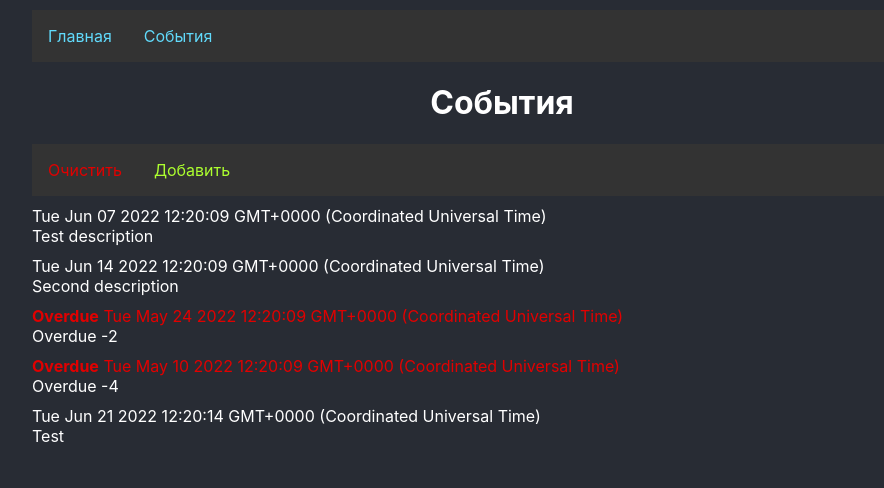
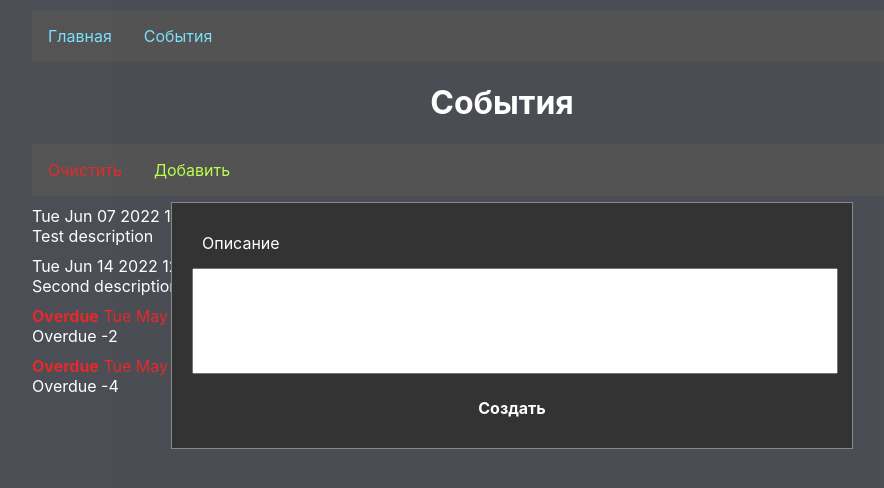
Before and after one commit to il8q/TrustedTestTask, a React (Create React App) app: page /events in a window 1280 px wide. Both pictures are taken after a click on the link "Добавить". Shown: the top 488 px of the page, without its empty margins (138-1022 px from the left). Built offline with nearby package versions, Linux system fonts and the light colour scheme.

Commit message:
Добавлено всплывающее окно

```diff
--- a/src/event-list-page/EventListPage.tsx
+++ b/src/event-list-page/EventListPage.tsx
@@ -3,11 +3,13 @@ import {DomainModel, EventListElement, EventHandler as DomainEventHandler} from
 import React from "react";
 import EventListManagerPanel from "./event-list-manager-panel/EventListManagerPanel";
 import EventHandler from "./event-list-manager-panel/event-handler/event-handler";
+import AddEventElementListPanel from "./event-list-manager-panel/add-event-element-list-panel/AddEventElementListPanel";
 
 type PageProperties = {
 };
 type PageState = {
     events: Array<EventListElement>;
+    showAddEventPanel: boolean;
 };
 
 
@@ -24,6 +26,7 @@ export default class EventListPage extends React.Component<PageProperties, PageS
         this.domainModel.subscribe("eventList", this.eventHandler);
         this.state = {
             events: this.domainModel.getEventList(),
+            showAddEventPanel: false,
         };
     }
 
@@ -33,6 +36,7 @@ export default class EventListPage extends React.Component<PageProperties, PageS
                 <h1 className="text-to-center">События</h1>
                 <EventListManagerPanel eventHandler={this.domainModel}/>
                 {this.renderEventList()}
+                {this.renderPopup()}
             </div>
         );
     }
@@ -45,10 +49,34 @@ export default class EventListPage extends React.Component<PageProperties, PageS
         ));
     }
 
-    public updateState()
+    public updateEventList()
     {
         this.setState({
             events: this.domainModel.getEventList(),
         });
     }
+
+    public openAddEventPanel()
+    {
+        this.setState({
+            showAddEventPanel: true,
+        });
+    }
+
+    public closeAddEventPanel()
+    {
+        this.setState({
+            showAddEventPanel: false,
+        });
+    }
+
+    private renderPopup() {
+        if (this.state.showAddEventPanel) {
+            return <AddEventElementListPanel
+                eventHandler={this.domainModel}
+                subscribeTo={this.domainModel}
+            />;
+        }
+        return (<div></div>);
+    }
 }
--- a/src/event-list-page/domain-model/domain-model.ts
+++ b/src/event-list-page/domain-model/domain-model.ts
@@ -2,7 +2,7 @@ import DemoDataGenerator from "./demo-data-generator";
 import EventListElementFactory from "./event-list-element-factory";
 import EventListElement from "./event-list-element";
 import EventHandler from "./event-handler";
-import {DomainModelEvent} from "./domain-model-event";
+import {DomainModelEvent, Parameters} from "./domain-model-event";
 import EventSubscriber from "./event-subscriber";
 
 export default class DomainModel implements EventHandler, EventSubscriber
@@ -21,38 +21,32 @@ export default class DomainModel implements EventHandler, EventSubscriber
         this.subscribers = new Map<string, EventHandler>();
     }
 
-
-
     public applyEvent(event: DomainModelEvent)
     {
         switch (event.eventName) {
             case "addToEventList":
-                this.eventListElements.push(this.eventListElementFactory.create(
-                    this.eventCounter,
-                    <string>event.parameters.get("description")
-                ));
-                this.updateEventList();
+                this.addToEventList(event);
                 break;
             case "clearEventList":
-                this.eventListElements = new Array<EventListElement>;
-                this.updateEventList();
+                this.clearEventList();
                 break;
-            case "error":
-                throw new Error(<string>event.parameters.get("description"));
+            case "openAddEventPanel":
+                this.openAddEventPanel();
+                break;
             default:
                 throw new Error("Unknown event \""  + event.eventName + "\"");
         }
     }
 
-    public updateEventList()
-    {
-        let eventList = this.subscribers.get("eventList");
+    public sendToSubscriber(
+        name: string,
+        eventName: string,
+        eventParameters: Map<string, any> = new Map<string, any>()
+    ) {
+        let eventList = this.subscribers.get(name);
         // @ts-ignore
         eventList.applyEvent(
-            new DomainModelEvent(
-                "updateEventList",
-                new Map<string, any>(),
-            )
+            new DomainModelEvent(eventName, eventParameters)
         )
     }
 
@@ -64,4 +58,40 @@ export default class DomainModel implements EventHandler, EventSubscriber
     public subscribe(ownName: string, subscriber: EventHandler): void {
         this.subscribers.set(ownName, subscriber);
     }
+
+    private addToEventList(event: DomainModelEvent) {
+        try {
+            this.eventListElements.push(this.eventListElementFactory.create(
+                this.eventCounter,
+                <string>event.parameters.get("description")
+            ));
+            this.sendToSubscriber("eventList", "updateEventList");
+            this.sendToSubscriber("eventList", "closeAddEventPanel");
+        } catch (exception) {
+            this.sendToSubscriber(
+                "addEventElementListPanel",
+                "error",
+                this.extractErrorMessage(exception)
+            );
+        }
+    }
+
+    private clearEventList() {
+        this.eventListElements = new Array<EventListElement>;
+        this.sendToSubscriber("eventList", "updateEventList");
+    }
+
+    private openAddEventPanel() {
+        this.sendToSubscriber("eventList", "openAddEventPanel");
+    }
+
+    private extractErrorMessage(exception: any): Parameters {
+        let parameters = new Map<string, any>();
+        if (exception instanceof Error) {
+            parameters.set("message", exception.message);
+        } else {
+            parameters.set("message", exception);
+        }
+        return parameters;
+    }
 }
--- a/src/event-list-page/domain-model/event-list-element-factory.ts
+++ b/src/event-list-page/domain-model/event-list-element-factory.ts
@@ -28,6 +28,8 @@ export default class EventListElementFactory
     private checkDescription(description: string) {
         if (description.length > EventListElementFactory.MAX_DESCRIPTION_LENGTH) {
             throw new Error("В описании больше " + EventListElementFactory.MAX_DESCRIPTION_LENGTH + " символов");
+        } else if (description.length === 0) {
+            throw new Error("Пустое описание");
         }
     }
 }
--- /dev/null
+++ b/src/event-list-page/event-list-manager-panel/add-event-element-list-panel/AddEventElementListPanel.tsx
@@ -0,0 +1,73 @@
+import React from "react";
+import {DomainModelEvent} from "../../domain-model/domain-model-event";
+import EventHandler from "./event-handler/event-handler";
+import {EventHandler as DomainEventHandler} from "../../domain-model";
+import EventSubscriber from "../../domain-model/event-subscriber";
+import "./css/add-event-element-list-panel.css";
+
+type PageProperties = {
+    eventHandler: DomainEventHandler;
+    subscribeTo: EventSubscriber;
+};
+type PageState = {
+    errorMessage: string;
+    description: string;
+};
+
+export default class AddEventElementListPanel extends React.Component<PageProperties, PageState> {
+    private readonly eventHandler: EventHandler;
+
+    constructor(props: PageProperties) {
+        super(props);
+
+        this.eventHandler = new EventHandler(this);
+        this.props.subscribeTo.subscribe("addEventElementListPanel", this.eventHandler);
+        this.state = {
+            errorMessage: "",
+            description: "",
+        };
+    }
+
+    render() {
+        return (
+            <div className="add-event-element-list-panel">
+                <div className="add-event-element-list-panel-content">
+                    <div className="add-event-element-list-panel__error-message">
+                        {this.state.errorMessage}
+                    </div>
+                    <div className="add-event-element-list-panel__description-label">Описание</div>
+                    <textarea className="add-event-element-list-panel__description"
+                              name="description"
+                              ref="description"
+                              value={this.state.description}
+                              onChange={(event)=>{
+                                  this.setState({
+                                      description: event.target.value,
+                                  });
+                              }}>
+                    </textarea>
+                    <div className="add-event-element-list-panel__button-container text-to-center">
+                        <a className="button-container__button" onClick={() => {
+                            this.props.eventHandler.applyEvent(
+                                new DomainModelEvent(
+                                    "addToEventList",
+                                    new Map<string, string>([
+                                        ["description", this.state.description],
+                                    ])
+                                )
+                            )
+                        }}>
+                            <b>Создать</b>
+                        </a>
+                    </div>
+                </div>
+            </div>
+        );
+    }
+
+    public updateErrorMessage(errorMessage: string) {
+        this.setState({
+            errorMessage: "Ошибка: " + errorMessage,
+        });
+    }
+}
--- /dev/null
+++ b/src/event-list-page/event-list-manager-panel/add-event-element-list-panel/css/add-event-element-list-panel.css
@@ -0,0 +1,56 @@
+.add-event-element-list-panel {
+    padding: 10px;
+}
+
+.add-event-element-list-panel__error-message {
+    margin: 10px;
+    color: #e10000;
+}
+
+.add-event-element-list-panel__description-label {
+    margin: 10px;
+}
+
+.add-event-element-list-panel__description {
+    width: 100%;
+    height: 100px;
+    resize: none;
+    margin-top: 5px;
+    margin-bottom: 10px;
+}
+
+.add-event-element-list-panel__button-container {
+    margin-top: 10px;
+    margin-bottom: 10px;
+}
+
+.button-container__button {
+    padding: 10px;
+    margin-top: 5px;
+    margin-bottom: 5px;
+}
+
+.button-container__button:hover {
+    background-color: #111111;
+    cursor: pointer;
+}
+
+.add-event-element-list-panel {
+    position: fixed; /* Stay in place */
+    z-index: 1; /* Sit on top */
+    left: 0;
+    top: 0;
+    width: 100%; /* Full width */
+    height: 100%; /* Full height */
+    overflow: auto; /* Enable scroll if needed */
+    background-color: rgb(0,0,0); /* Fallback color */
+    background-color: rgb(255 255 255 / 16%);; /* Black w/ opacity */
+}
+
+.add-event-element-list-panel-content {
+    background-color: #333333;
+    margin: 15% auto; /* 15% from the top and centered */
+    padding: 20px;
+    border: 1px solid #888;
+    width: 50%; /* Could be more or less, depending on screen size */
+}
--- /dev/null
+++ b/src/event-list-page/event-list-manager-panel/add-event-element-list-panel/event-handler/event-handler.ts
@@ -0,0 +1,23 @@
+import AddEventElementListPanel from "../AddEventElementListPanel";
+import {DomainModelEvent} from "../../../domain-model/domain-model-event";
+import {EventHandler as DomainEventHandler} from "../../../domain-model";
+
+export default class EventHandler implements DomainEventHandler {
+    private parent: AddEventElementListPanel;
+
+    constructor(parent: AddEventElementListPanel) {
+        this.parent = parent;
+    }
+
+    public applyEvent(event: DomainModelEvent)
+    {
+        switch (event.eventName)
+        {
+            case "error":
+                this.parent.updateErrorMessage(event.parameters.get("message"));
+                break;
+            default:
+                throw new Error("AddEventElementListPanel принял не своё событие \"" + event.eventName + "\"");
+        }
+    }
+}
--- a/src/event-list-page/event-list-manager-panel/css/event-list-manager-panel.css
+++ b/src/event-list-page/event-list-manager-panel/css/event-list-manager-panel.css
@@ -23,6 +23,7 @@
 
 .event-list-manager-panel li a:hover {
     background-color: #111111;
+    cursor: pointer;
 }
 
 .event-list-manager-panel__clear-button {
--- a/src/header/css/header.css
+++ b/src/header/css/header.css
@@ -24,4 +24,5 @@
 
 .header-wrap li a:hover {
     background-color: #111111;
+    cursor: pointer;
 }
```
Also changed, not shown: src/event-list-page/event-list-manager-panel/EventListManagerPanel.tsx (+2 -10 lines), src/event-list-page/event-list-manager-panel/event-handler/event-handler.ts (+10 -10 lines).
